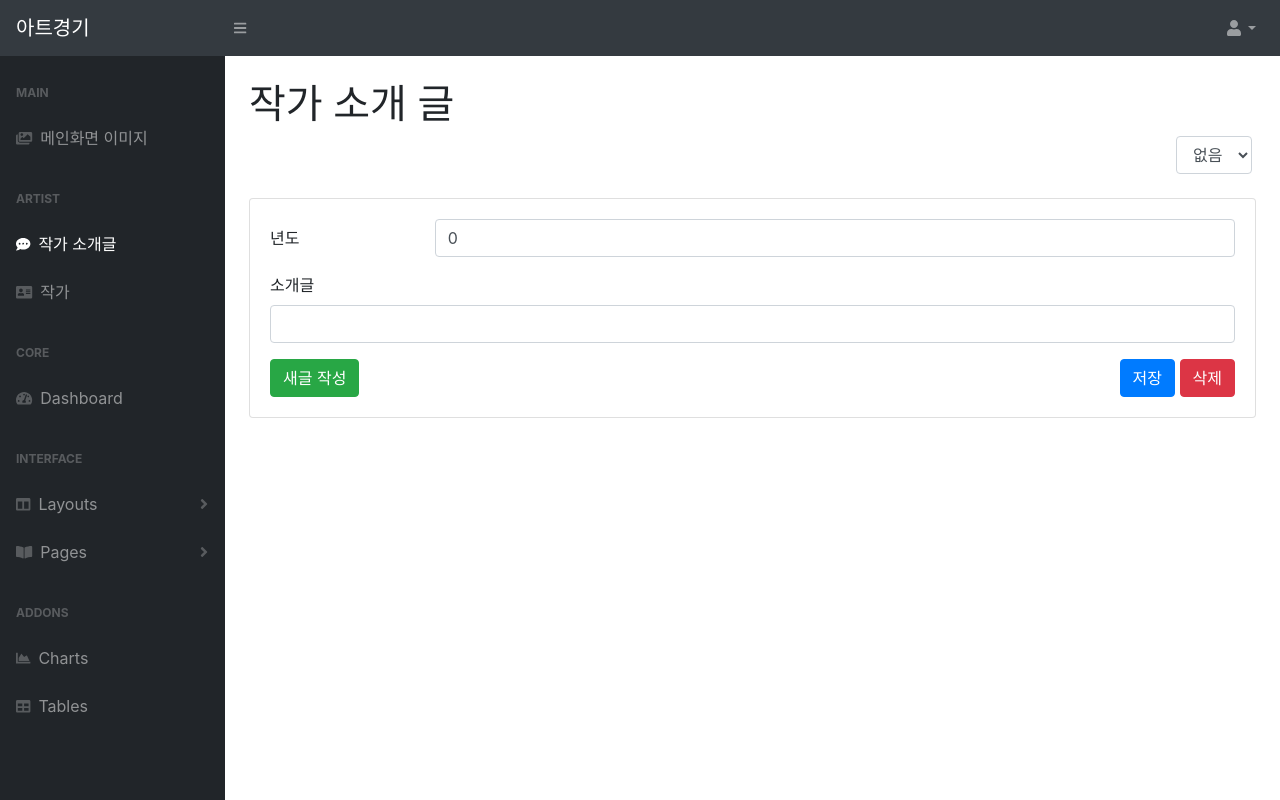
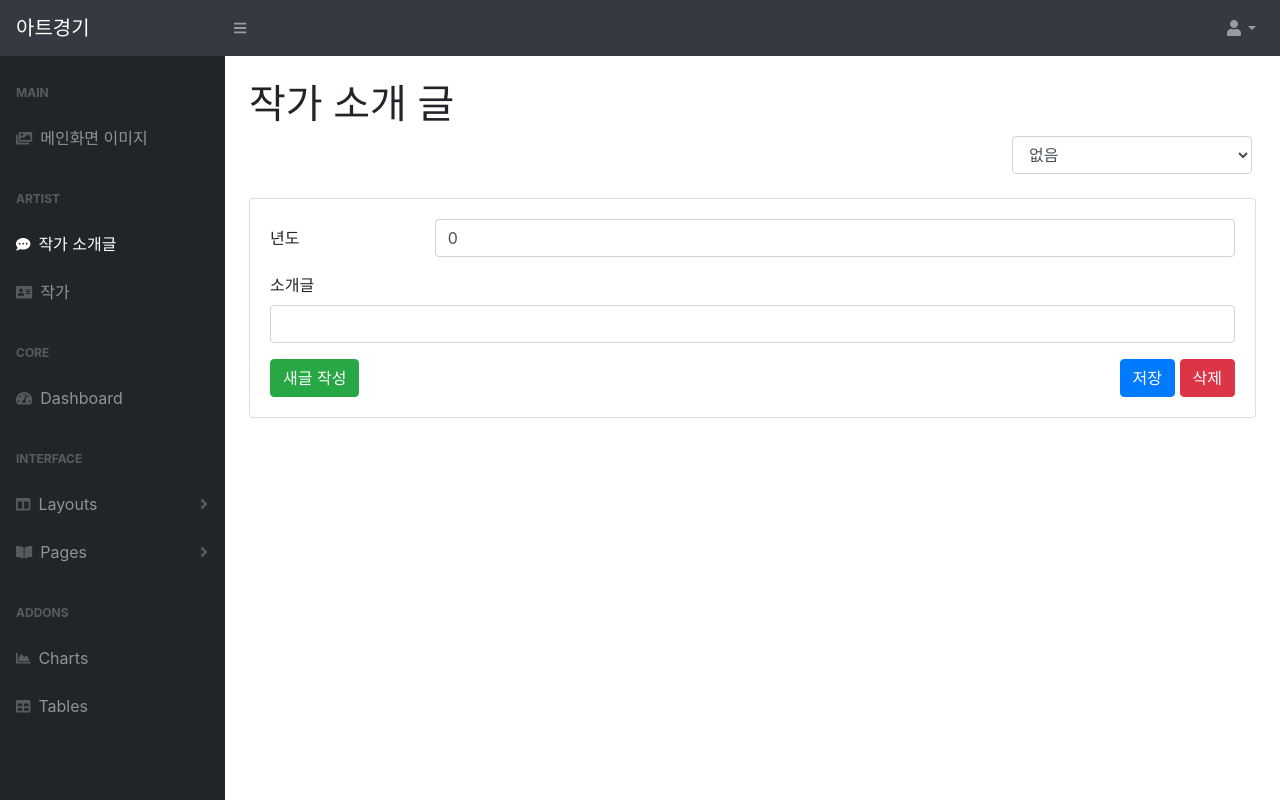
Before and after one commit to starseat/2020_artgg, a PHP site: page /artist_greeting.php in a window 1280 px wide. Run offline with PHP 8.4, Linux system fonts and the light colour scheme; data that the repository does not hold is empty; some libraries are stand-ins or nearby versions.

Commit message:
[admin] 작가소개글 페이지 오류 수정

```diff
--- a/src/admin/artist_greeting.php
+++ b/src/admin/artist_greeting.php
@@ -6,7 +6,7 @@
 
 <div class="row">
     <div class="d-none d-md-inline-block ml-auto mr-0 mr-md-3 my-2 my-md-0">
-        <select class="form-control" id="artist_select_year">
+        <select class="form-control" id="artist_select_year" style="width: 240px;">
             <option value="0">없음</option>
         </select>
     </div>
--- a/src/admin/js/artist_greeting.js
+++ b/src/admin/js/artist_greeting.js
@@ -4,7 +4,7 @@ $(document).ready(function () {
 
     $('#artist_select_year').on('change', function() {
         getArtistGreeting($(this).val(), setGreetingInfo);
-    })
+    });
 });
 
 function initTextForm() {
@@ -50,7 +50,7 @@ function initPage(data) {
         return;
     }
 
-    $select_year = $('#artist_select_year');
+    let $select_year = $('#artist_select_year');
     $select_year.empty();
     for(let i=0; i<data.year_list.length; i++) {
         let $option = '<option value="' + data.year_list[i].year + '">' + data.year_list[i].year + '</option>';
```
